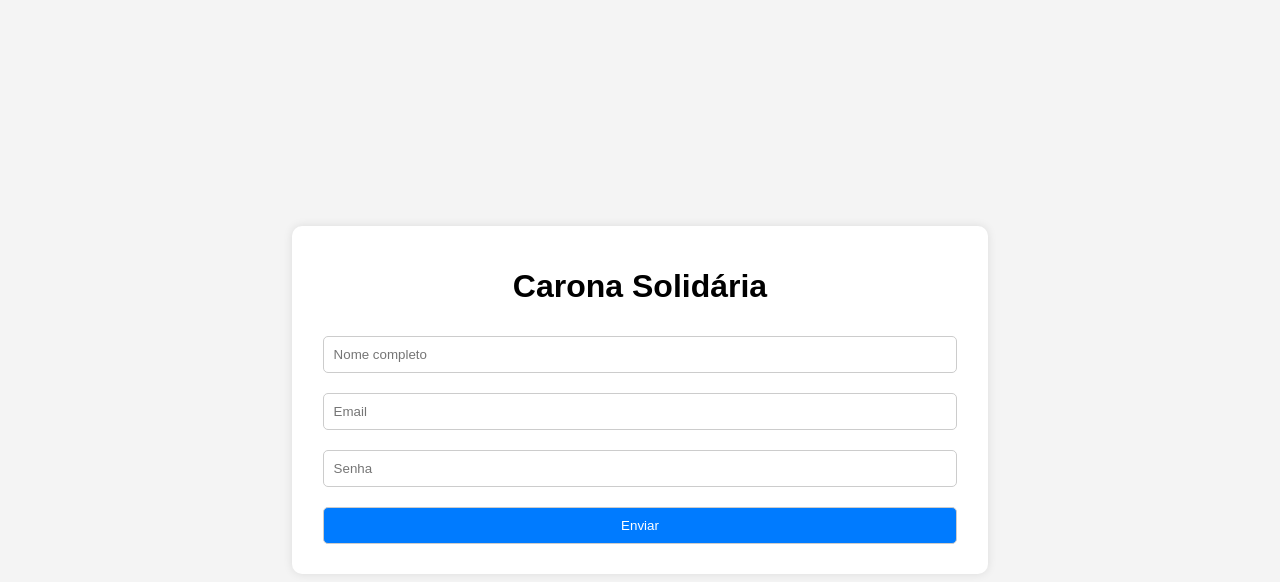
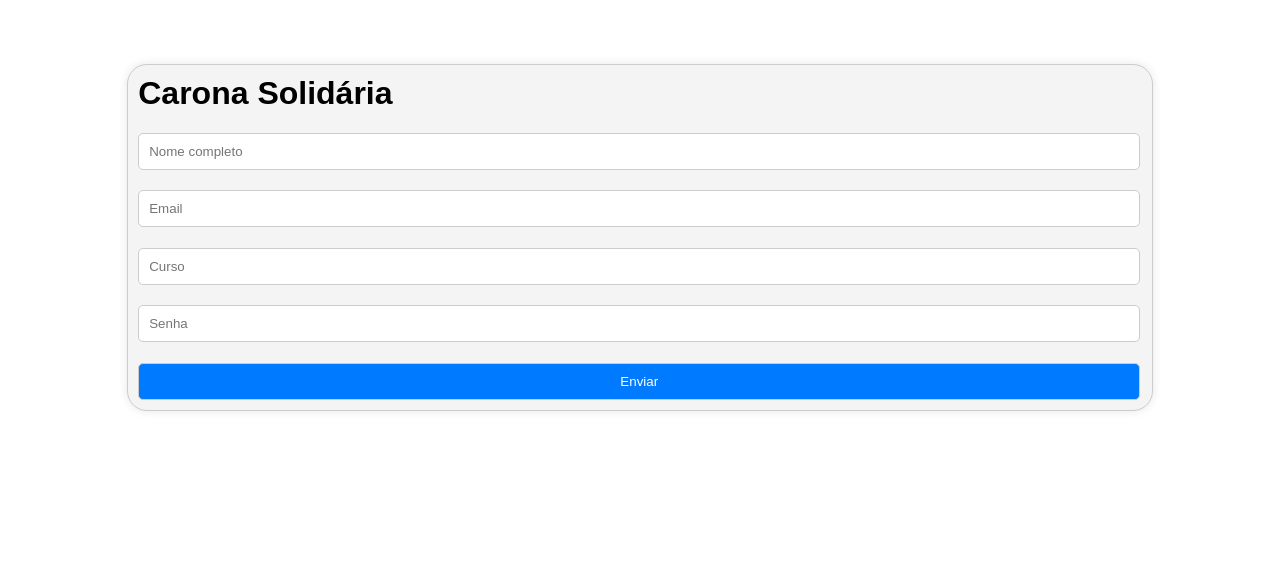
Before and after one commit to Lucasfranken131/carona, a React (Create React App) app: page /cadastro in a window 1280 px wide. Shown: the top 582 px of the page. Built offline with nearby package versions, Linux system fonts and the light colour scheme.

Commit message:
cadastro css

```diff
--- a/src/carona_solidaria/cadastro/cadastro.css
+++ b/src/carona_solidaria/cadastro/cadastro.css
@@ -1,41 +1,35 @@
-body {
+.container {
   font-family: Arial, sans-serif;
   background-color: #f4f4f4;
-  display: flex;
   justify-content: center;
   align-items: center;
-  height: 100vh;
-  margin: 0;
+  height: 200%;
+  margin: auto;
+  margin-top: 5%;
+  border: 1px solid #ccc;
+  border-radius: 20px;
+  box-shadow: 0 0 10px rgba(0, 0, 0, 0.1);
+  width: 80%;
 }
-
-.container {
-  background-color: #fff;
-  padding: 20px;
-  border-radius: 10px;
-  box-shadow: 0 0 10px rgba(0, 0, 0, 0.1);
-  text-align: center;
+.container h1{
+  margin: 1%;
 }
-
-input {
+.container input {
   width: calc(100% - 22px);
   padding: 10px;
-  margin: 10px 0;
+  margin: 1%;
   border: 1px solid #ccc;
   border-radius: 5px;
   box-sizing: border-box;
   transition: border-color 0.3s ease;
 }
 
-input:focus {
-  border-color: #007bff;
-}
-
-input[type="submit"] {
+.container input[type="submit"] {
   background-color: #007bff;
   color: #fff;
   cursor: pointer;
 }
 
-input[type="submit"]:hover {
+.container input[type="submit"]:hover {
   background-color: #0056b3;
 }
--- a/src/carona_solidaria/cadastro/cadastro.jsx
+++ b/src/carona_solidaria/cadastro/cadastro.jsx
@@ -7,6 +7,7 @@ const Cadastro = () => {
                 <h1>Carona Solidária</h1>
                 <input type="text" id="nome" placeholder="Nome completo"/>
                 <input type="email" id="email" placeholder="Email"/>
+                <input type="text" id="curso" placeholder="Curso"/>
                 <input type="password" id="senha" placeholder="Senha"/>
                 <input type="submit" id="enviar" value="Enviar"/>
             </div>
```
